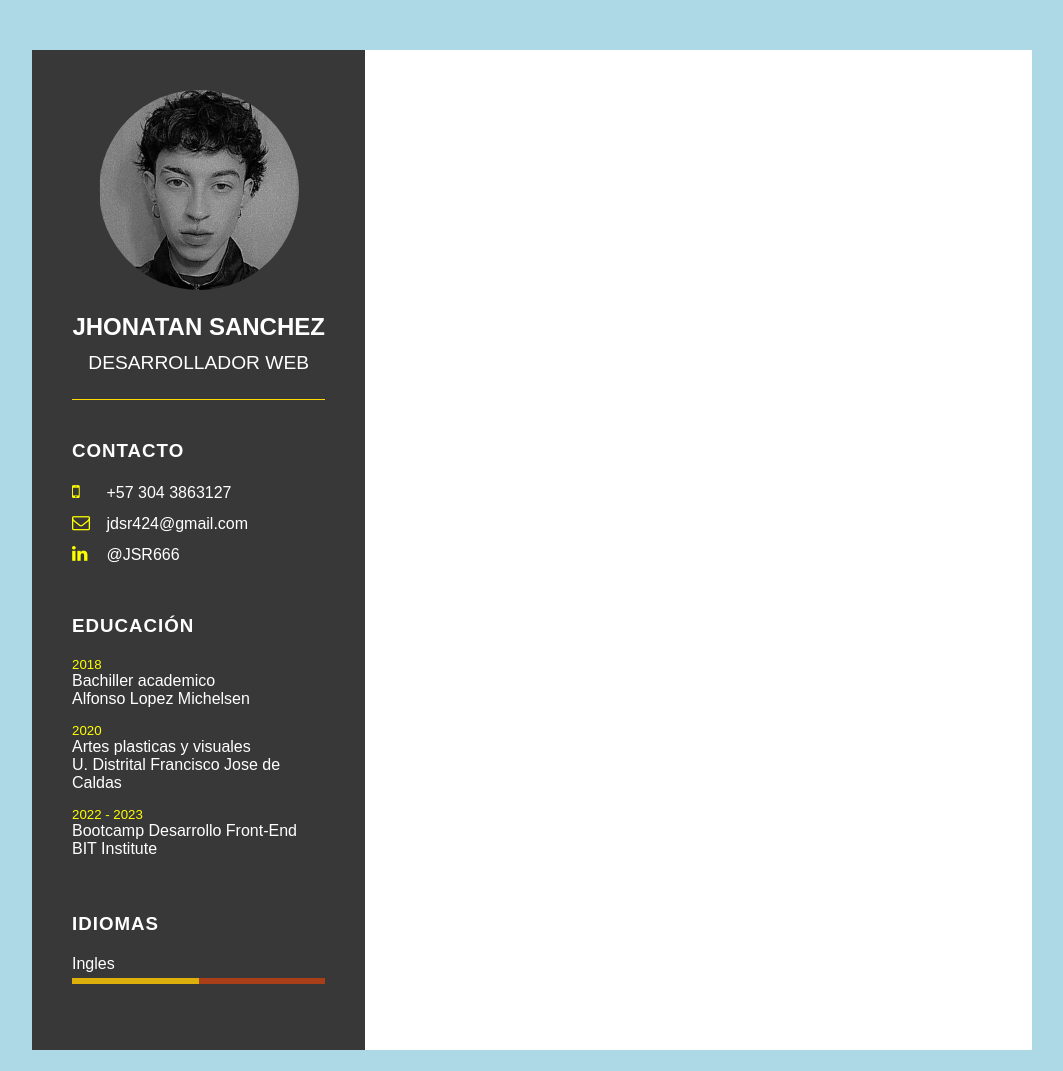
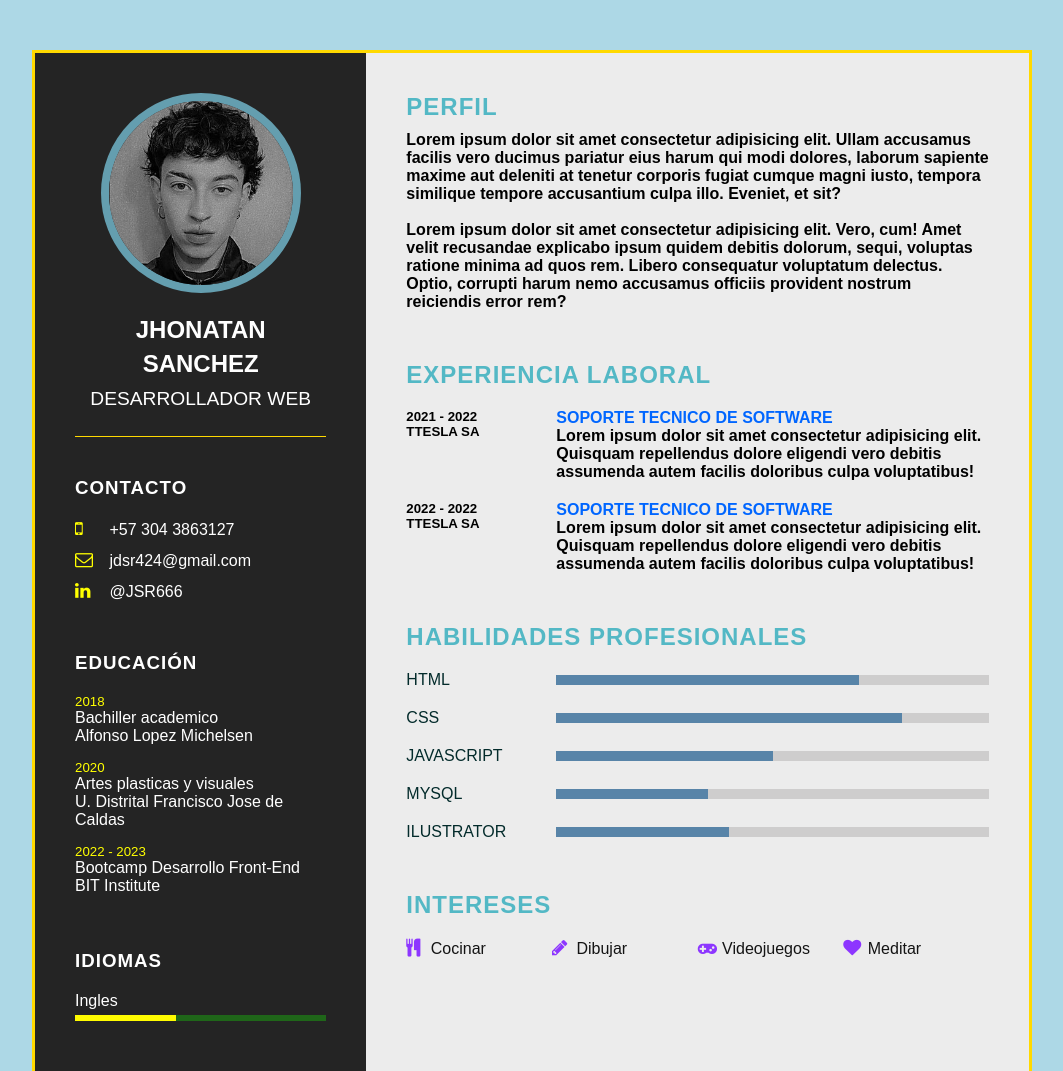
Before and after one commit to JSR666/bit07me, a plain HTML site: page docs/index.html in a window 1280 px wide. Shown: the top 1071 px of the page, without its empty margins (108-1171 px from the left). Drawn offline with Linux system fonts and the light colour scheme; a script that the page names is missing; a web font is replaced by a local one.

Commit message:
Avance del perfil

```diff
--- a/docs/css/style.css
+++ b/docs/css/style.css
@@ -17,6 +17,7 @@ body{
     max-width: 1000px;
     min-height: 1000px;
     margin: 50px;
+    border:  3px solid rgb(255, 217 ,0);
     background: rgb(255, 255, 255);
     display: grid;
     grid-template-columns: 1fr 2fr;
@@ -24,7 +25,7 @@ body{
 }
 .container .left_side{
     position: relative;
-    background: rgb(56, 56, 56);
+    background: rgb(36, 36, 36);
     padding: 40px;
 }
 .profiletext{
@@ -39,6 +40,7 @@ body{
     position: relative;
     width: 200px;
     height: 200px;
+    border: 8px solid rgb(100, 158, 175);
     border-radius: 50%;
     overflow: hidden;
 }
@@ -120,7 +122,7 @@ margin-bottom: 15px;
 position: relative;
 width: 100%;
 height: 6px;
-background: rgba(255, 68, 0, 0.562);
+background: rgba(21, 255, 0, 0.301);
 display: block;
 margin-top: 5px;
 }
@@ -129,7 +131,7 @@ margin-top: 5px;
     position: absolute;
     top:0;
     height: 100%;
-    background: rgba(255, 251, 0, 0.6);
+    background: rgb(255, 251, 0);
 }
 
 
@@ -139,6 +141,110 @@ margin-top: 5px;
 
 .container .right_side{
     position: relative;
-    background: rgb(255, 255, 255);
+    background: rgb(236, 236, 236);
     padding: 40px;
 }
+
+.about{
+    margin-bottom: 50px;
+
+}
+.about:last-child{
+    margin-bottom: 0;
+}
+.tittle2{
+    color:rgb(83, 184, 197);
+    text-transform: uppercase;
+    letter-spacing: 1px;
+    margin-bottom: 10px;
+}
+p{
+    color: black;
+    font-weight: 600;
+}
+
+.about .box{
+    display: flex;
+    flex-direction: row;
+    margin: 20px 0;
+}
+.about .box .year_company{
+    min-width: 150px;
+}
+.about .box .year_company h5{
+    text-transform: uppercase;
+    color: rgb(0, 0, 0);
+    font-weight: 600;
+}
+
+.about .box .text h4{
+    text-transform: uppercase;
+    color: rgb(0, 102, 255);
+}
+.skills .box{
+    position: relative;
+    width: 100%;
+    display: grid;
+    grid-template-columns: 150px 1fr;
+    justify-content: center;
+    align-items: center;
+}
+.skills .box h4{
+    text-transform: uppercase;
+    color: rgb(3, 43, 43);
+    font-weight: 500;
+}
+.skills .box  .percent{
+    position: relative;
+    width: 100%;
+    height: 10px;
+    background: rgba(185, 184, 184, 0.568);
+}
+.skills .box  .percent div{
+    position: absolute;
+    top: 0;
+    left: 0;
+    height: 100%;
+    background: rgb(88, 132, 168);
+}
+.interest ul{
+    display: grid;
+    grid-template-columns: repeat(4,1fr);
+}
+.interest ul li{
+    list-style: none;
+    color: rgb(20, 20, 20);
+    font-weight: 500;
+    margin: 10px 0;
+}
+.interest ul li .fa{
+    color: rgb(141, 54, 255);
+    font-size: 18px;
+    width: 20px;
+}
+
+@media (max-width: 1000px){
+    .container{
+        margin: 10px;
+        grid-template-columns: repeat(1,1fr);
+    }
+    .interest ul{
+        grid-template-columns: repeat(2,1fr);
+
+    }
+}
+@media (max-width: 600px){
+    .about .box{
+        flex-direction: column;
+    }
+    .about .box .year_company{
+        margin-bottom: 5px;
+    }
+    .interest ul{
+        grid-template-columns: repeat(1,1fr);
+
+    }
+    .skills .box{
+        grid-template-columns: repeat(1,1fr);
+    }
+}
--- a/docs/index.html
+++ b/docs/index.html
@@ -1,5 +1,6 @@
 <!DOCTYPE html>
 <html lang="en">
+
 <head>
     <meta charset="UTF-8">
     <meta http-equiv="X-UA-Compatible" content="IE=edge">
@@ -7,10 +8,13 @@
     <link rel="stylesheet" href="./css/style.css">
     <link rel="preconnect" href="https://fonts.googleapis.com">
 <link rel="preconnect" href="https://fonts.gstatic.com" crossorigin>
-    <link href="https://fonts.googleapis.com/css2?family=Sofia+Sans:wght@100&display=swap" rel="stylesheet">
-    <link rel="stylesheet" href="https://cdnjs.cloudflare.com/ajax/libs/font-awesome/4.7.0/css/font-awesome.css" integrity="sha512-5A8nwdMOWrSz20fDsjczgUidUBR8liPYU+WymTZP1lmY9G6Oc7HlZv156XqnsgNUzTyMefFTcsFH/tnJE/+xBg==" crossorigin="anonymous" referrerpolicy="no-referrer" />
+<link href="https://fonts.googleapis.com/css2?family=Sofia+Sans:ital,wght@1,200&display=swap" rel="stylesheet">
+    <link rel="stylesheet" href="https://cdnjs.cloudflare.com/ajax/libs/font-awesome/4.7.0/css/font-awesome.css"
+        integrity="sha512-5A8nwdMOWrSz20fDsjczgUidUBR8liPYU+WymTZP1lmY9G6Oc7HlZv156XqnsgNUzTyMefFTcsFH/tnJE/+xBg=="
+        crossorigin="anonymous" referrerpolicy="no-referrer" />
     <title>Jhonatan Sanchez</title>
 </head>
+
 <body>
     <div class="container">
         <div class="left_side">
@@ -31,7 +35,8 @@
                     <li>
                         <span class="icon"><i class="fa fa-envelope-o" aria-hidden="true"></i></span>
                         <span class="text">jdsr424@gmail.com</span>
-                </li><li>
+                    </li>
+                    <li>
                         <span class="icon"><i class="fa fa-linkedin" aria-hidden="true"></i></span>
                         <span class="text">@JSR666</span>
                     </li>
@@ -63,14 +68,96 @@
                     <li>
                         <span class="text">Ingles</span>
                         <span class="percent">
-                            <div style="width: 50%;"></div>
+                            <div style="width: 40%;"></div>
                         </span>
                     </li>
                 </ul>
             </div>
         </div>
-        <div class="right_side"></div>
+        <div class="right_side">
+            <div class="about">
+                <h2 class="tittle2">Perfil</h2>
+                <p>Lorem ipsum dolor sit amet consectetur adipisicing elit. Ullam accusamus facilis vero ducimus
+                    pariatur eius harum qui modi dolores, laborum sapiente maxime aut deleniti at tenetur corporis
+                    fugiat cumque magni iusto, tempora similique tempore accusantium culpa illo. Eveniet, et
+                    sit?<br><br>Lorem ipsum dolor sit amet consectetur adipisicing elit. Vero, cum! Amet velit
+                    recusandae explicabo ipsum quidem debitis dolorum, sequi, voluptas ratione minima ad quos rem.
+                    Libero consequatur voluptatum delectus. Optio, corrupti harum nemo accusamus officiis provident
+                    nostrum reiciendis error rem?</p>
+            </div>
+            <div class="about">
+                <h2 class="tittle2">Experiencia laboral</h2>
+                <div class="box">
+                    <div class="year_company">
+                        <h5>2021 - 2022</h5>
+                        <h5>Ttesla SA</h5>
+                    </div>
+                    <div class="text">
+                        <h4>Soporte tecnico de Software</h4>
+                        <p>Lorem ipsum dolor sit amet consectetur adipisicing elit. Quisquam repellendus dolore eligendi
+                            vero debitis assumenda autem facilis doloribus culpa voluptatibus!</p>
+                    </div>
+                </div>
+                <div class="box">
+                    <div class="year_company">
+                        <h5>2022 - 2022</h5>
+                        <h5>Ttesla SA</h5>
+                    </div>
+                    <div class="text">
+                        <h4>Soporte tecnico de Software</h4>
+                        <p>Lorem ipsum dolor sit amet consectetur adipisicing elit. Quisquam repellendus dolore eligendi
+                            vero debitis assumenda autem facilis doloribus culpa voluptatibus!</p>
+                    </div>
+                </div>
+            </div>
+            <div class="about skills">
+                <h2 class="tittle2">Habilidades Profesionales</h2>
+                <div class="box">
+                    <h4>Html</h4>
+                    <div class="percent">
+                        <div style="width: 70%"></div>
+                    </div>
+                </div>
+                <div class="box">
+                    <h4>CSS</h4>
+                    <div class="percent">
+                        <div style="width: 80%"></div>
+                    </div>
+                </div>
+                <div class="box">
+                    <h4>JavaScript</h4>
+                    <div class="percent">
+                        <div style="width: 50%"></div>
+                    </div>
+                </div>
+                <div class="box">
+                    <h4>MySQL</h4>
+                    <div class="percent">
+                        <div style="width: 35%"></div>
+                </div>
+                </div>
+                <div class="box">
+                    <h4>Ilustrator</h4>
+                    <div class="percent">
+                    <div style="width: 40%"></div>
+                    </div>
+                </div>
+            </div>
+            <div class="about interest">
+                <h2 class="tittle2">Intereses</h2>
+                <ul>
+                    <li><i class="fa fa-cutlery" aria-hidden="true"></i> Cocinar</li>
+                    <li><i class="fa fa-pencil" aria-hidden="true"></i> Dibujar</li>
+                    <li><i class="fa fa-gamepad" aria-hidden="true"></i> Videojuegos</li>
+                    <li><i class="fa fa-heart" aria-hidden="true"></i> Meditar</li>
+                </ul>
+
+            </div>
+
+        </div>
+    </div>
     </div>
     <script src="/docs/js/javascript.js"></script>
 </body>
+
 </html>
```
Lines whose indentation alone changed are shown as unchanged.
